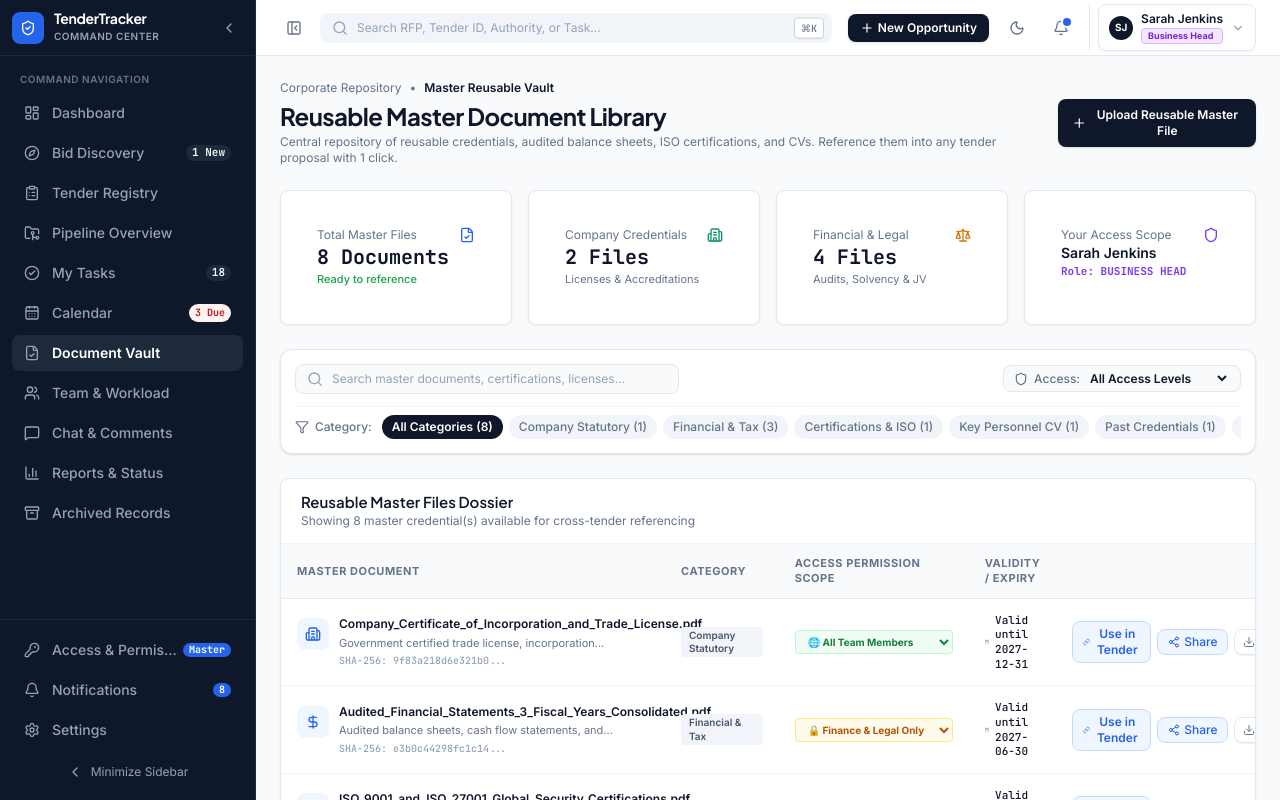
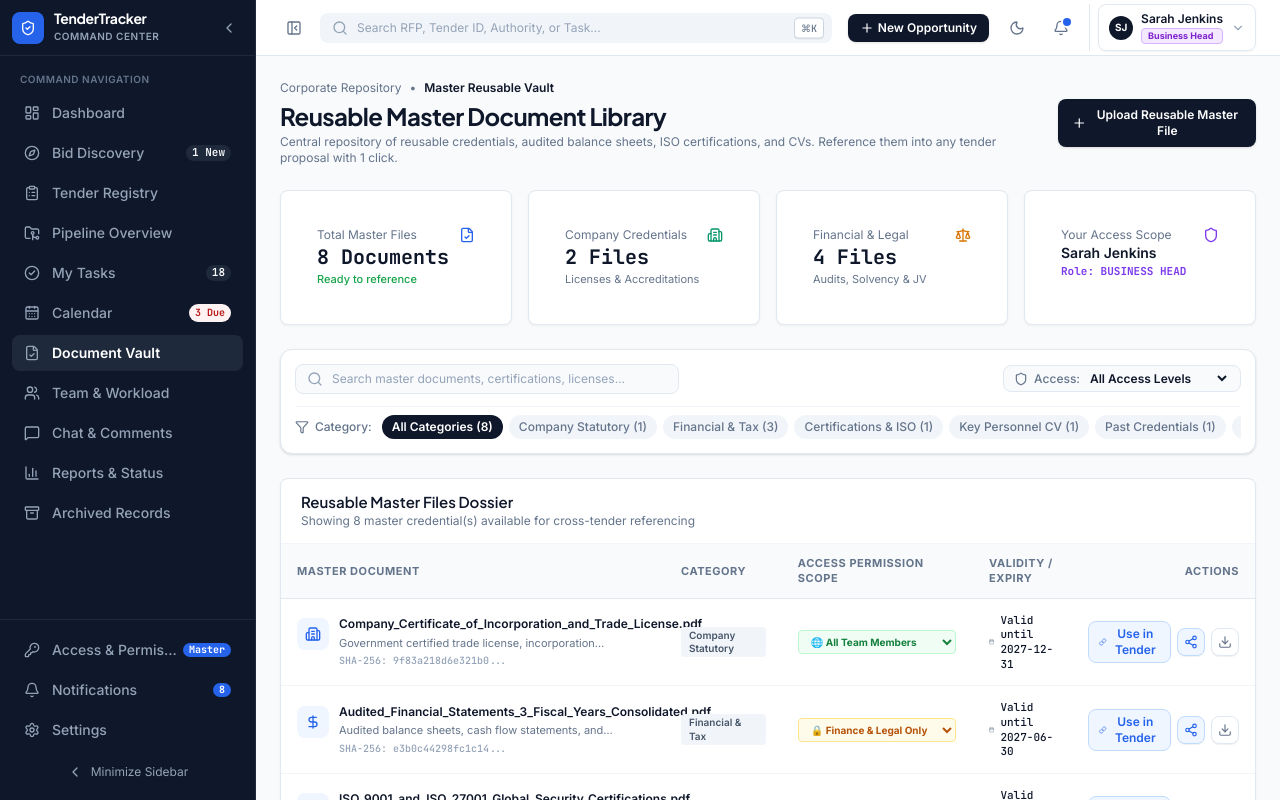
Before and after one commit to akib25889/Tender-tracker-v2, a React (Vite) app in the folder frontend/: page /documents in a window 1280 px wide. Shown: the top 800 px of the page. Built offline with nearby package versions, Linux system fonts and the light colour scheme.

Commit message:
style(vault): convert Share and Download actions to icon-only buttons

```diff
--- a/frontend/src/pages/MasterDocumentVaultPage.tsx
+++ b/frontend/src/pages/MasterDocumentVaultPage.tsx
@@ -420,11 +420,10 @@ export const MasterDocumentVaultPage: React.FC = () => {
                                 },
                               })
                             }
-                            className="inline-flex items-center gap-1 px-2.5 py-1 text-xs font-medium text-[#2563EB] bg-[#EFF6FF] hover:bg-[#DBEAFE] border border-[#BFDBFE] rounded-lg transition-colors"
+                            className="p-1.5 text-[#2563EB] bg-[#EFF6FF] hover:bg-[#DBEAFE] border border-[#BFDBFE] rounded-lg transition-colors shadow-2xs"
                             title="Generate shareable link for this master document"
                           >
-                            <Share2 className="w-3 h-3" />
-                            <span>Share</span>
+                            <Share2 className="w-3.5 h-3.5" />
                           </button>
 
                           {/* Secure Download Button */}
@@ -432,11 +431,10 @@ export const MasterDocumentVaultPage: React.FC = () => {
                             <button
                               type="button"
                               onClick={() => alert(`Simulating secure download for ${doc.name}`)}
-                              className="inline-flex items-center gap-1 px-2 py-1 text-xs font-medium text-[#0F172A] bg-white border border-[#E2E8F0] hover:bg-[#F8FAFC] rounded-lg transition-colors shadow-2xs"
+                              className="p-1.5 text-[#0F172A] bg-white border border-[#E2E8F0] hover:bg-[#F8FAFC] rounded-lg transition-colors shadow-2xs"
                               title="Download Master Document"
                             >
-                              <Download className="w-3 h-3 text-[#64748B]" />
-                              <span>Download</span>
+                              <Download className="w-3.5 h-3.5 text-[#64748B]" />
                             </button>
                           ) : (
                             <span
--- a/frontend/src/pages/tender-tabs/TenderDocumentsTab.tsx
+++ b/frontend/src/pages/tender-tabs/TenderDocumentsTab.tsx
@@ -453,22 +453,20 @@ export const TenderDocumentsTab: React.FC = () => {
                               onClick={() =>
                                 setActiveDocForShare({ tenderId: tender.id, doc })
                               }
-                              className="inline-flex items-center gap-1 px-2.5 py-1 text-xs font-medium text-[#2563EB] bg-[#EFF6FF] border border-[#BFDBFE] hover:bg-[#DBEAFE] rounded-lg transition-colors shadow-2xs"
+                              className="p-1.5 text-[#2563EB] bg-[#EFF6FF] border border-[#BFDBFE] hover:bg-[#DBEAFE] rounded-lg transition-colors shadow-2xs"
                               title="Share document link"
                             >
                               <Share2 className="w-3.5 h-3.5" />
-                              <span>Share</span>
                             </button>
                             <button
                               type="button"
                               onClick={() =>
                                 alert(`Simulating secure download for ${doc.name}`)
                               }
-                              className="inline-flex items-center gap-1.5 px-2.5 py-1 text-xs font-medium text-[#0F172A] bg-white border border-[#E2E8F0] hover:bg-[#F8FAFC] rounded-lg transition-colors shadow-2xs"
+                              className="p-1.5 text-[#0F172A] bg-white border border-[#E2E8F0] hover:bg-[#F8FAFC] rounded-lg transition-colors shadow-2xs"
                               title="Download file"
                             >
                               <Download className="w-3.5 h-3.5 text-[#64748B]" />
-                              <span>Download</span>
                             </button>
                           </div>
                         ) : (
```
